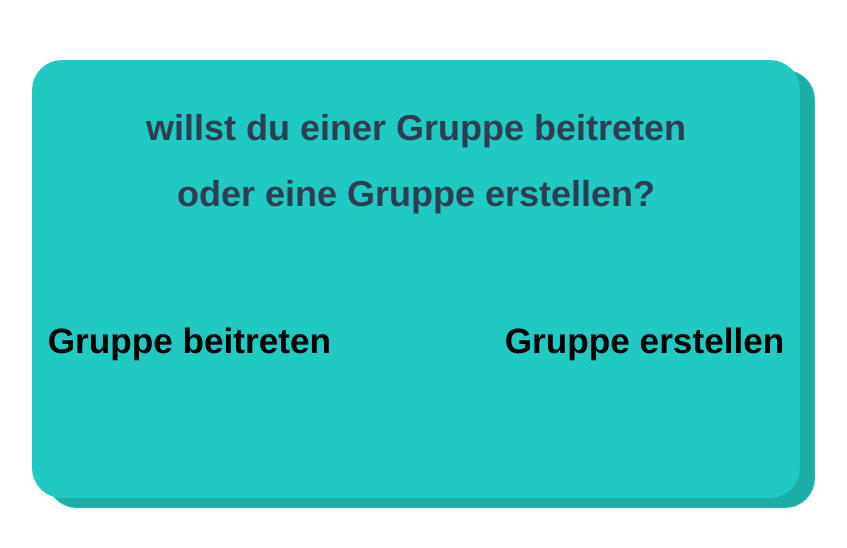
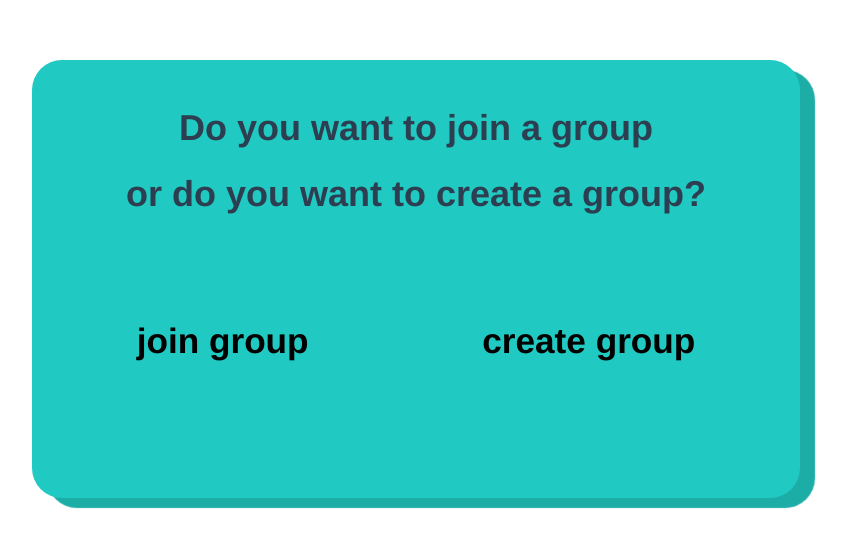
Before and after one commit to Aegid1/Webtech_Frontend, a Vue app: page /RegistrationQuestion in a window 1280 px wide. Shown: the part 128-676 px from the top of the page, without its empty margins (224-1071 px from the left). Built offline with nearby package versions, Linux system fonts and the light colour scheme.

Commit message:
added navigation for registration questions

```diff
--- a/src/views/RegistrationQuestionView.vue
+++ b/src/views/RegistrationQuestionView.vue
@@ -1,26 +1,32 @@
 <template>
 
     <div class = "wrapperLoginForm">
+
+
         <div v-if="createGroup === false && joinGroup === false">
             <div style='padding-top: 3%;'>
-                <h1> willst du einer Gruppe beitreten </h1>
-                <h1> oder eine Gruppe erstellen? </h1>
+                <h1> Do you want to join a group </h1>
+                <h1> or do you want to create a group? </h1>
             </div>
 
             <div>
-                <span class = "button button:hover" style="margin-right: 20%; margin-top: 10%;" @click = "toggleJoinGroup()" >Gruppe beitreten</span>
-                <span class = "button button:hover" @click = "toggleCreateGroup()" >Gruppe erstellen</span>
+                <span class = "button button:hover" style="margin-right: 20%; margin-top: 10%;" @click = "toggleJoinGroup()" > join group </span>
+                <span class = "button button:hover" @click = "toggleCreateGroup()" > create group </span>
             </div>
         </div>
 
-        <div v-if="createGroup === true && groupName === ''">
+
+        <div v-if="createGroup === true">
             <div style='padding-top: 3%;'>
-                <h1> Wie soll deine Gruppe heißen? </h1>
+                <h1> What's the name of your group?? </h1>
             </div>
 
             <div>
                 <input type = "text" class ="inputField" id="groupName">
             </div>
+
+            <span class = "navigation-button navigation-button:hover" style="left: 8%;" @click="navigationBack(createGroup)"> <b> previous </b> </span>
+            <span class = "navigation-button navigation-button:hover" style="right: 8%;"> <b> next </b> </span>
         </div>
 
 
@@ -37,7 +43,7 @@ export default {
         return{
             createGroup: false,
             joinGroup: false,
-            groupName: ''
+            groupName: '',
         }
     },
 
@@ -47,8 +53,21 @@ export default {
         toggleCreateGroup(){
             this.createGroup = true;
         },
+
         toggleJoinGroup(){
             this.joinGroup = true;
+        },
+
+        navigationBack(condition){
+
+            switch(condition){
+                case this.createGroup:
+                    this.createGroup = !this.createGroup;
+
+                case this.joinGroup:
+                    this.joinGroup = !this.joinGroup;
+            }
+
         }
     }
 }
@@ -69,15 +88,32 @@ export default {
   background-color: #ffffff;
 }
 
+.navigation-button {
+  display: inline-block;
+  padding: 5px 10px;
+  background-color: #20c9c1;
+  color: #0a0a0a;
+  border: none;
+  border-radius: 5px;
+  font-size: 150%;
+  cursor: pointer;
+  position: absolute;
+  bottom: 5%;
+}
+
+.navigation-button:hover {
+  background-color: #ffffff;
+}
+
 .wrapperLoginForm {
   background-color: #20c9c1;
   padding-bottom: 10%;
   border-radius: 30px 30px 30px 30px;
   width: 60%;
-height:60%;
   margin-top: 10%;
   margin-left: 20%;
   box-shadow: 15px 10px 1px #1bada6;
+  position: relative;
 }
 
 .inputField {
```
Lines whose indentation alone changed are shown as unchanged.
